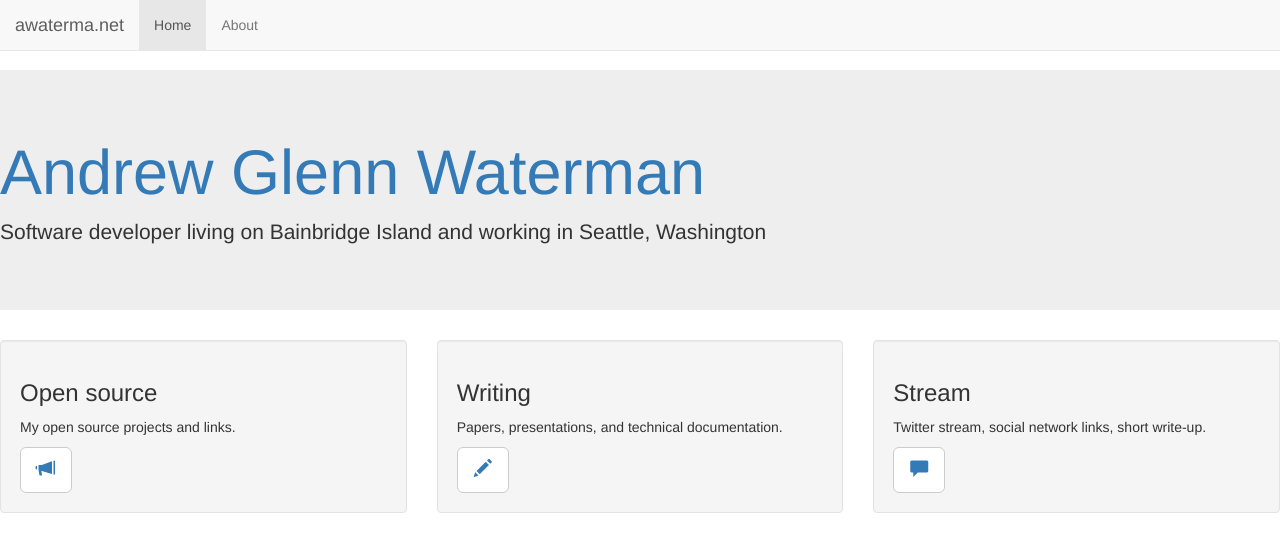
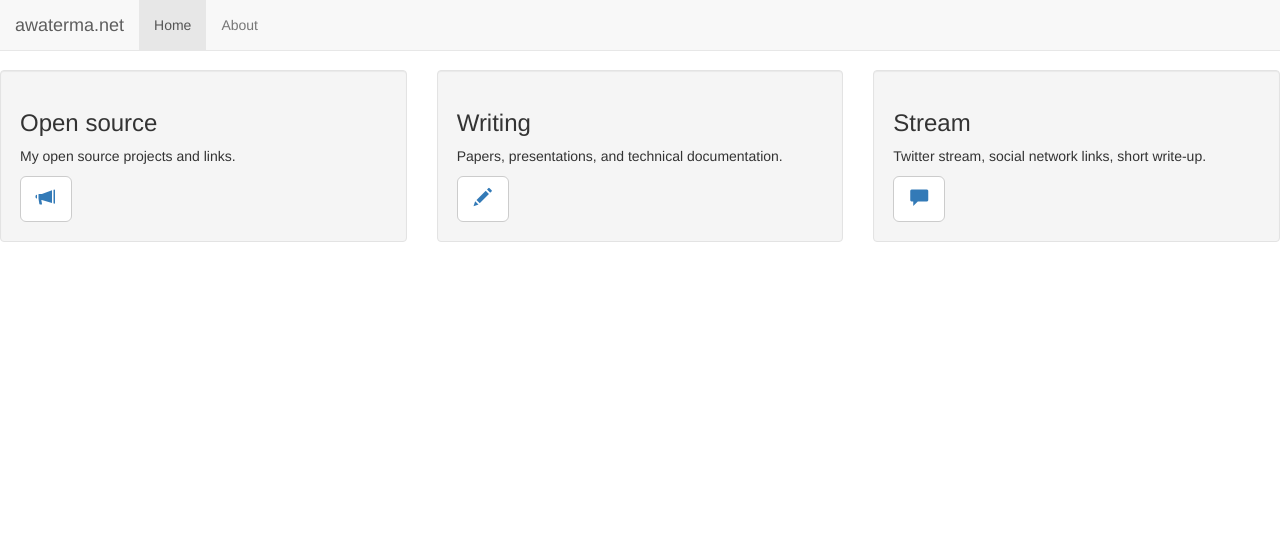
Before and after one commit to awaterma/awaterma.info, a website: page app/index.html in a window 1280 px wide. Drawn offline with nearby package versions, Linux system fonts and the light colour scheme.

Commit message:
Modest changes.

```diff
--- a/app/index.html
+++ b/app/index.html
@@ -26,11 +26,6 @@
       </div>
   </nav>
   <body>
-      <div class="jumbotron">
-        <h1><a href="about.html#back">Andrew Glenn Waterman</a></h1>
-        <p>Software developer living on Bainbridge Island and working in Seattle, Washington</p>
-        <p></p>
-      </div>
       <div class="row main-features">
         <div class="col-md-4">
           <div class="well">
--- a/package.json
+++ b/package.json
@@ -20,5 +20,5 @@
     "grunt-contrib-less": "~0.5.0",
     "grunt-contrib-compass": "~0.2.0"
   },
-  "license": "None"
+  "license": "GPL-3.0"
 }
```
